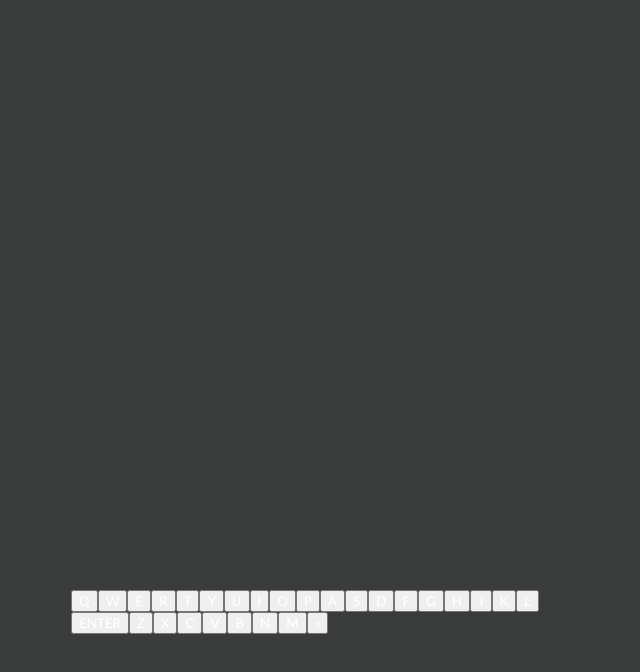
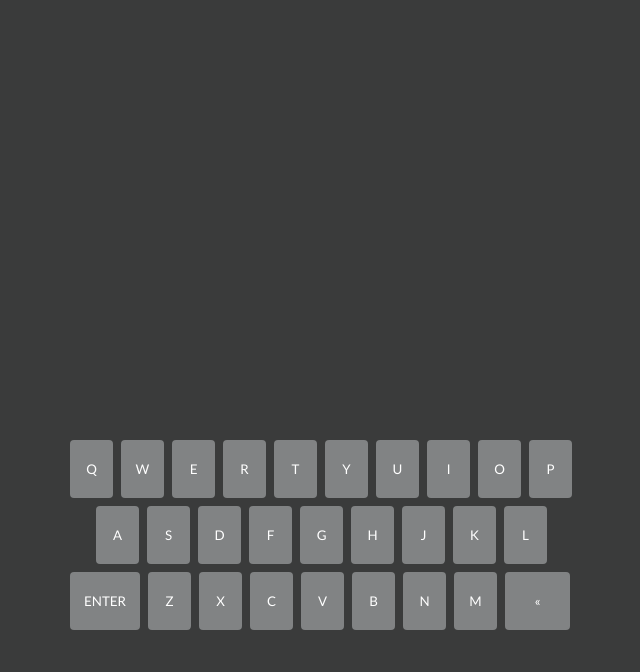
Before and after one commit to ale3x597/Wordle2.0, a plain HTML site: page index.html in a window 1280 px wide. Shown: the part 94-766 px from the top of the page, without its empty margins (319-959 px from the left). Drawn offline with Linux system fonts and the light colour scheme.

Commit message:
formatted keyboard to look better, started working on board

```diff
--- a/script.js
+++ b/script.js
@@ -41,3 +41,24 @@ keys.forEach((key) => {
   button.addEventListener("click", handleClick);
   keyboard.append(button);
 });
+
+const rows=[
+    ['','','','',''],
+    ['','','','',''],
+    ['','','','',''],
+    ['','','','',''],
+    ['','','','',''],
+    ['','','','','']
+]
+rows.forEach((tile, rowIndex) =>{
+    const rowElement =document.createElement('div');
+    rowElement.setAttribute('id','row-'+ rowIndex);
+    tile.forEach((guess,guessIndex)=>{
+        const tileElement = document.createElement('div');
+        tileElement.setAttribute('id','row-'+ rowIndex +'-tile-'+guessIndex);
+        rowElement.append(tileElement);
+    })
+
+
+    tiles.append(rowElement)
+})
--- a/styles.css
+++ b/styles.css
@@ -26,8 +26,27 @@ body {
 
 }
 .keyboard{
-    width: 500px;
+    width: 510px;
     display:flex;
     flex-wrap:wrap;
 
 }
+.keyboard button {
+    color: white;
+    background-color: #818384;
+    border: none;
+    border-radius: 4px;
+    width: 43px;
+    height: 58px;
+    margin: 4px;
+}
+.keyboard button:nth-child(20){
+    width: 70px;
+}
+.keyboard button:nth-child(28){
+    width:65px;
+}
+.keyboard button:nth-child(11){
+    margin-left:30px;
+
+}
```
